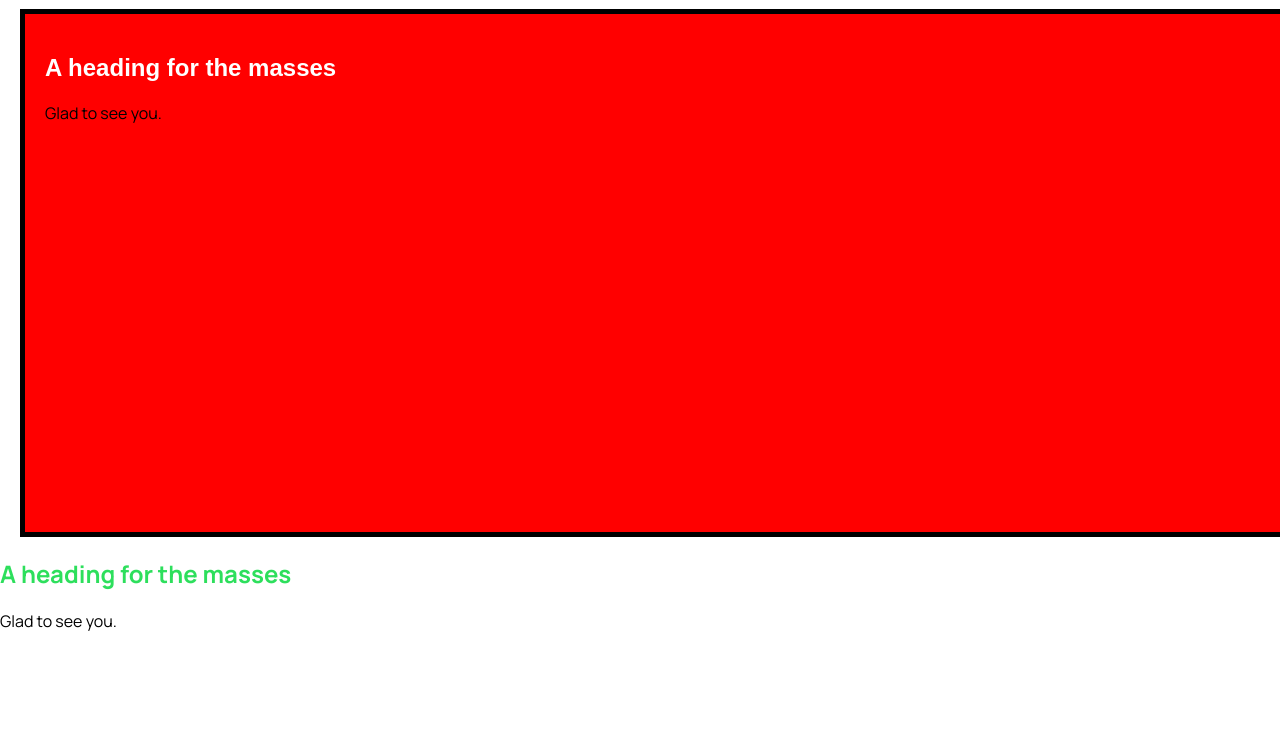
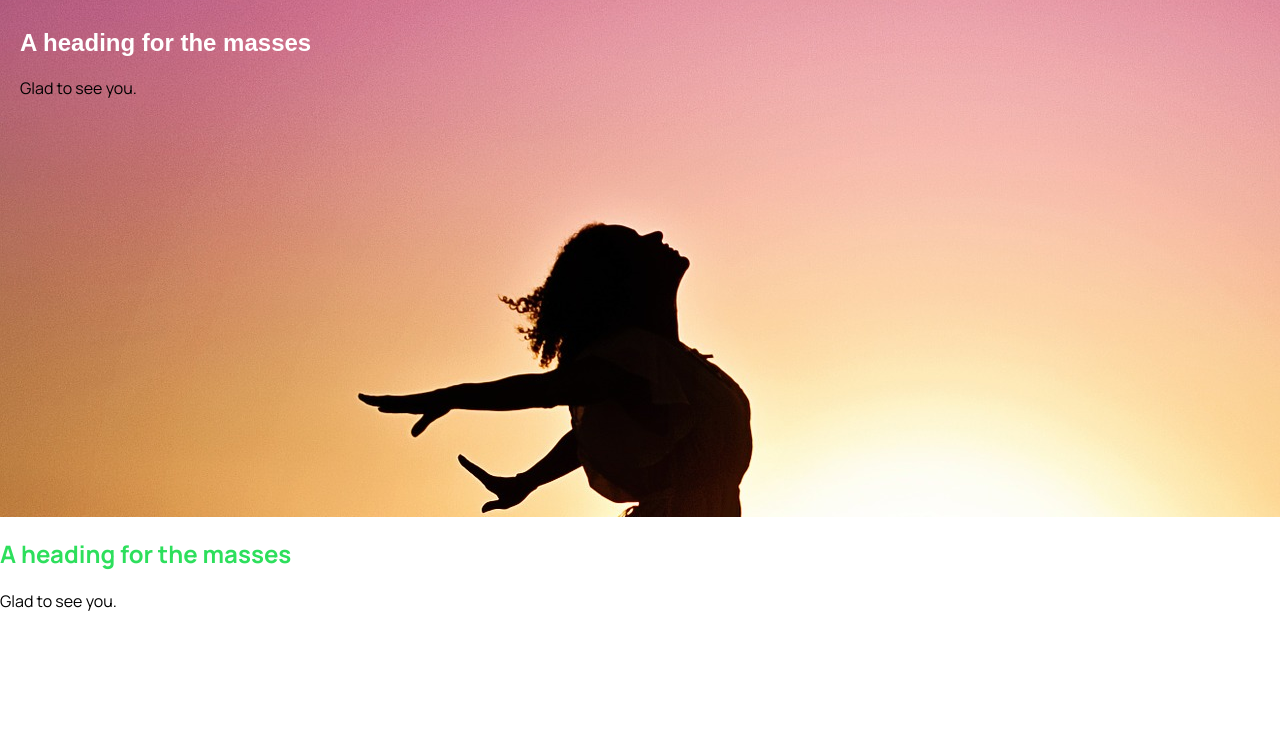
Before and after one commit to mpstaton/2020-CSS-complete-guide, a plain HTML site: page section2/index.html in a window 1280 px wide. Shown: the part 51-800 px from the top of the page. Drawn offline with Linux system fonts and the light colour scheme.

Commit message:
3.47 added image to background

```diff
--- a/section2/main.css
+++ b/section2/main.css
@@ -21,10 +21,8 @@ border-width: 5px;
 */
 
 #product-overview {
-    background: red;
+    background: url("assets/freedom.jpg");
     padding: 20px;
-    border: 5px solid black;
-    margin: 20px;
     width: 100%;
     height: 528px;
 }
```
Also changed, not shown: section2/assets/freedom.jpg (added), 2 other files.
